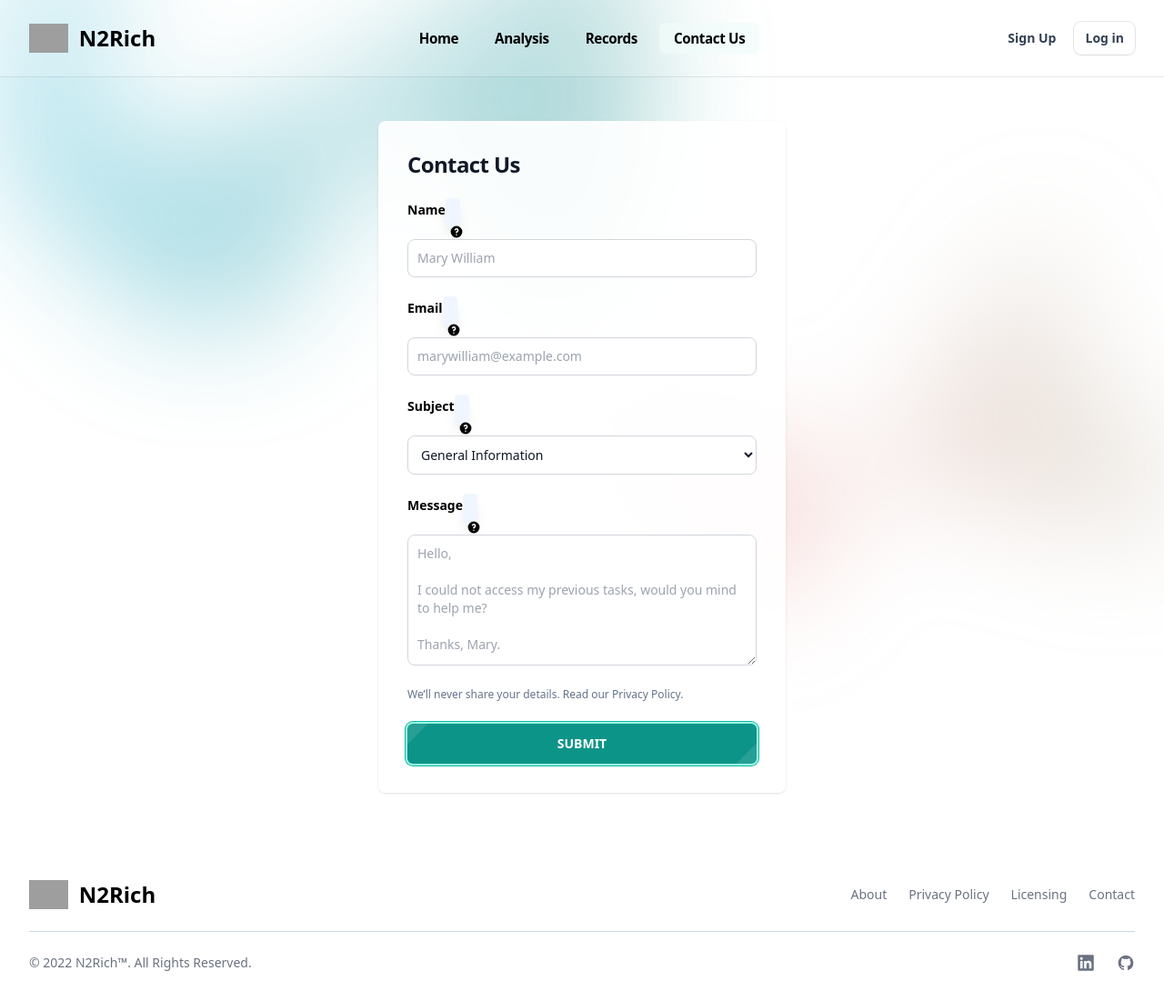
After one commit to noepinefrin/n2rich, a Django app: page /contact_us in a window 1280 px wide. The commit adds this page. Shown: the whole page at 91% size. Run offline with Django 4.2, Linux system fonts and the light colour scheme; parts of the project's set-up code (start-up, migrations or seed data) failed here and were passed over; some libraries are stand-ins or nearby versions; grey boxes are pictures that could not be loaded.

Commit message:
Contact and Env Changes
Reset Pass view, error pages, official mails and env variable changes.

```diff
--- a/n2rich/enrichment/forms.py
+++ b/n2rich/enrichment/forms.py
@@ -2,7 +2,7 @@ from django import forms
 from django.utils.translation import gettext_lazy as _
 from django.core.exceptions import ValidationError
 
-from .models import EnrichmentRecordModel, EnrichmentSearchRecordModel
+from .models import EnrichmentRecordModel, EnrichmentSearchRecordModel, ContactUsModel
 from .helperfunctions import get_object_or_none
 
 from django.contrib.auth.forms import PasswordResetForm, SetPasswordForm
@@ -123,5 +123,35 @@ class EnrichmentSearchForm(forms.ModelForm):
                 self.add_error('searched_task_id', "This result is flagged as PRIVATE. If its your analysis, you should sign in as user which is performed this analysis.")
 
 
-        "065a9707-9200-422a-9003-bcb025801da8" # BERKAY OZCELIK PRIVATE TAG
-        "b8285e61-9994-4c39-a311-c9cd6eca7e8b" # ILETISIM MUGZ PRIVATE TAG
+class ContactUsForm(forms.ModelForm):
+
+    class Meta:
+        model = ContactUsModel
+        fields = ('name', 'email', 'subject', 'message')
+        exclude = ('contact_at', )
+
+
+    def __init__(self, *args, **kwargs):
+
+        self.user = kwargs.pop('user', None)
+
+        super(ContactUsForm, self).__init__(*args, **kwargs)
+
+        self.fields.get('name').widget.attrs.update({
+            'class': 'bg-white border border-gray-300 text-gray-900 text-sm rounded-lg focus:ring-slate-500 focus:border-slate-500 block w-full p-2.5',
+            'placeholder': 'Mary William'
+        })
+
+        self.fields.get('email').widget.attrs.update({
+            'class': 'bg-white border border-gray-300 text-gray-900 text-sm rounded-lg focus:ring-slate-500 focus:border-slate-500 block w-full p-2.5',
+            'placeholder': 'marywilliam@example.com'
+        })
+
+        self.fields.get('subject').widget.attrs.update({
+            'class': 'bg-white border border-gray-300 text-gray-900 text-sm rounded-lg focus:ring-slate-500 focus:border-slate-500 block w-full p-2.5'
+        })
+
+        self.fields.get('message').widget.attrs.update({
+            'class': 'p-2.5 w-full h-36 max-h-48 text-sm text-gray-900 bg-white rounded-lg border border-gray-300 focus:ring-slate-500 focus:border-slate-500',
+            'placeholder': 'Hello,\n\nI could not access my previous tasks, would you mind to help me?\n\nThanks, Mary.'
+        })
--- a/n2rich/enrichment/permissions.py
+++ b/n2rich/enrichment/permissions.py
@@ -1,8 +1,6 @@
 def has_perm(request, obj):
-    if obj.shareable == 'public' and obj.is_active:
+    if obj.is_active and obj.shareable == 'public':
         return True
-    elif not obj.is_active:
-        return False
     elif not request.user.is_authenticated:
         return False
     elif obj.user != request.user:
--- a/n2rich/enrichment/tasks.py
+++ b/n2rich/enrichment/tasks.py
@@ -20,7 +20,7 @@ def clean_db_after_14_days():
     later_than_14_days_results = EnrichmentRecordModel.objects.filter(analysed_at__lt=d)
 
     for record in later_than_14_days_results:
-        record.result.delete() # Delete results after 14 days because of storage issues. (sry)
+        record.result.delete() # Delete results after 14 days because of storage issues.
         record.is_active = False
         record.save()
 
@@ -28,7 +28,7 @@ def clean_db_after_14_days():
 @app.on_after_finalize.connect
 def setup_periodic_tasks(sender, **kwargs):
     sender.add_periodic_task(
-        crontab(hour=5, minute=0), # Execute every day at 5.00 A.M.
+        crontab(hour=6, minute=0), # Execute every day at 6.00 A.M.
         clean_db_after_14_days.s(),
     )
 
@@ -39,7 +39,7 @@ class BaseTask(Task):
         obj = get_object_or_none(EnrichmentRecordModel, task_id=task_id)
 
         if obj:
-            obj.complete = False
+            obj.complete = True
             obj.success = False
             obj.save()
 
--- a/n2rich/enrichment/urls.py
+++ b/n2rich/enrichment/urls.py
@@ -20,6 +20,7 @@ urlpatterns = [
     path('get_record', views.SearchRecordView.as_view(), name='get_record'),
     path('get_record/<uuid:task_id>', views.RecordView.as_view(), name='record'),
     path('myrecords/', views.UserRecords.as_view(), name='user_records'),
+    path('contact_us', views.ContactUsView.as_view(), name='contact_us'),
 
     path('signup/', SignupView.as_view(), name='signup'),
     path('login/', UserLoginView.as_view(), name='login'),
--- a/n2rich/enrichment/views.py
+++ b/n2rich/enrichment/views.py
@@ -1,5 +1,6 @@
 from typing import Any
 
+from django.core.mail import EmailMessage
 from django.shortcuts import render, redirect, get_object_or_404
 from django.http import HttpRequest, HttpResponse, HttpResponseRedirect, JsonResponse, HttpResponseForbidden
 from django.urls import reverse
@@ -8,10 +9,15 @@ from django.contrib.auth.forms import UserCreationForm
 from django.contrib.auth import authenticate, login, get_user_model
 from django.contrib.auth.views import LoginView
 from django.contrib.auth.mixins import LoginRequiredMixin
+from django.contrib import messages
+from django.conf import settings
+from django.core.mail import get_connection
+
+from django.db.models import Q
 
 from django.contrib.auth import views as auth_views
 
-from .forms import EnrichmentRecordForm, EnrichmentSearchForm, UserPasswordResetForm
+from .forms import EnrichmentRecordForm, EnrichmentSearchForm, UserPasswordResetForm, ContactUsForm
 from .models import EnrichmentRecordModel
 
 from .tasks import enrichment_analysis
@@ -194,6 +200,16 @@ class AnalysisFormView(generic.FormView):
         kwargs['user'] = self.request.user
         return kwargs
 
+    def get_context_data(self, **kwargs):
+        context = super(AnalysisFormView, self).get_context_data(**kwargs)
+        example_result_filtered = EnrichmentRecordModel.objects.filter(
+            Q(is_active=True) &
+            Q(shareable='public') &
+            Q(gene_count__gte=8)
+            ).order_by('?').first() # Return random task to every request.
+        context['EXAMPLE_RESULT'] = example_result_filtered.task_id
+        return context
+
 class SignupForm(UserCreationForm):
     class Meta:
         model = get_user_model()
@@ -230,11 +246,57 @@ class UserLoginView(LoginView):
             return redirect('/')
         return super().dispatch(request, *args, **kwargs)
 
+class ContactUsView(generic.FormView):
+    template_name = 'contact_form.html'
+    form_class = ContactUsForm
+
+    def post(self, request, *args, **kwargs):
+
+        form_class = self.get_form_class()
+        form = self.get_form(form_class)
+        form.full_clean()
+
+        if form.is_valid():
+
+            name = form.cleaned_data['name']
+            email = form.cleaned_data['email']
+            subject = form.cleaned_data['subject']
+            message = form.cleaned_data['message']
+
+            connection = get_connection(
+                host=settings.EMAIL_HOST,
+                port=settings.EMAIL_PORT,
+                username=settings.EMAIL_CONTACT_FORM_USER,
+                password=settings.EMAIL_CONTACT_FORM_PASSWORD
+            )
+
+            EmailMessage(
+                subject,
+                f'EMAIL FROM: {name}, DESCRIPTION: {message}',
+                settings.EMAIL_HOST_USER,
+                [settings.EMAIL_CONTACT_FORM_USER],
+                reply_to=[email],
+                connection=connection
+            ).send(fail_silently=True)
+
+            messages.success(self.request, 'Form submit successfully')
+
+            form.save()
+
+            return HttpResponseRedirect(self.request.path_info)
+
+        return self.render_to_response(self.get_context_data(form=form))
+
+    def get_form_kwargs(self):
+        kwargs = super(ContactUsView, self).get_form_kwargs()
+        kwargs['user'] = self.request.user
+        return kwargs
+
 def index(request):
     return render(request, 'landing.html')
 
 def test(request):
-    return render(request, 'errors/403.html')
+    return render(request, 'errors/400.html')
 
 def handler400(request, exception):
     context = {}
--- a/n2rich/templates/analysis.html
+++ b/n2rich/templates/analysis.html
@@ -29,12 +29,12 @@
                   </svg>
                 </div>
                 <div class="flex-grow pl-4">
-                  <h2 class="font-semibold title-font text-sm text-teal-800 mb-1 tracking-wider">STEP 1
+                  <h2 class="font-semibold text-lg title-font text-sm text-teal-800 mb-1 tracking-wider">STEP 1
                     <p class="tracking-normal">SELECT FIELD WITHIN</p>
                   </h2>
                   <p class="leading-relaxed mb-1">
                     <p class="text-sm tracking-wider">Transcription, Pathways, Ontologies, Disease/Drugs and Cell Types</p>
-                    <a class="flex flex-wrap font-bold text-mrgreen mt-3" href="#">or Start with an EXAMPLE!<svg class="fill-mrgreen w-5 h-5 mt-0.5 ml-0.5" xmlns="http://www.w3.org/2000/svg" viewBox="0 0 448 512"><path d="M384 32c35.3 0 64 28.7 64 64V416c0 35.3-28.7 64-64 64H64c-35.3 0-64-28.7-64-64V96C0 60.7 28.7 32 64 32H384zM160 144c-13.3 0-24 10.7-24 24s10.7 24 24 24h94.1L119 327c-9.4 9.4-9.4 24.6 0 33.9s24.6 9.4 33.9 0l135-135V328c0 13.3 10.7 24 24 24s24-10.7 24-24V168c0-13.3-10.7-24-24-24H160z"/></svg>
+                    <a class="flex flex-wrap font-semibold text-md text-mrgreen font-mono rounded-md mt-4 w-fit px-2 py-1.5 transition-all hover:bg-mrgreen/5" href="{% url 'analysis_archive' EXAMPLE_RESULT %}">or look at an EXAMPLE!<svg class="fill-mrgreen w-5 h-5 mt-0.5 ml-0.5" xmlns="http://www.w3.org/2000/svg" viewBox="0 0 448 512"><path d="M384 32c35.3 0 64 28.7 64 64V416c0 35.3-28.7 64-64 64H64c-35.3 0-64-28.7-64-64V96C0 60.7 28.7 32 64 32H384zM160 144c-13.3 0-24 10.7-24 24s10.7 24 24 24h94.1L119 327c-9.4 9.4-9.4 24.6 0 33.9s24.6 9.4 33.9 0l135-135V328c0 13.3 10.7 24 24 24s24-10.7 24-24V168c0-13.3-10.7-24-24-24H160z"/></svg>
                     </a>
                   </p>
                 </div>
@@ -118,7 +118,5 @@
           </form>
         </div>
     </div>
-
-    <script src="{% static 'js/checkbox.js' %}"></script>
 </main>
 {% endblock %}
--- a/n2rich/templates/base.html
+++ b/n2rich/templates/base.html
@@ -31,7 +31,7 @@
         <div class="flex lg:min-w-0 lg:flex-1" aria-label="Global">
             <a href="/" class="flex items-center">
                 <img class="mr-3 h-8" src="https://tailwindui.com/img/logos/mark.svg?color=teal&shade=800" alt="">
-                <span class="self-center text-2xl font-semibold text-mrgreen whitespace-nowrap">N2Rich</span>
+                <span class="self-center text-2xl font-bold text-mrgreen whitespace-nowrap">N2Rich</span>
             </a>
         </div>
 
@@ -50,7 +50,7 @@
              <li><a class="font-semibold transition-all hover:bg-teal-50/40 rounded-md px-4 py-2.5 cursor-pointer h-[34px] flex items-center tracking-tight {% if url_name == 'index' %}bg-teal-50/70{% endif %}" href="{% url 'index' %}">Home</a></li>
              <li><a class="font-semibold transition-all hover:bg-teal-50/40 rounded-md px-4 py-2.5 cursor-pointer h-[34px] flex items-center tracking-tight {% if url_name == 'analysis' %}bg-teal-50/70{% endif %}" href="{% url 'analysis' %}">Analysis</a></li>
              <li><a class="font-semibold transition-all hover:bg-teal-50/40 rounded-md px-4 py-2.5 cursor-pointer h-[34px] flex items-center tracking-tight {% if url_name == 'get_record' %}bg-teal-50/70{% endif %}" href="{% url 'get_record' %}">Records</a></li>
-             <li><a class="font-semibold transition-all hover:bg-teal-50/40 rounded-md px-4 py-2.5 cursor-pointer h-[34px] flex items-center tracking-tight" href="#">Contact Us</a></li>
+             <li><a class="font-semibold transition-all hover:bg-teal-50/40 rounded-md px-4 py-2.5 cursor-pointer h-[34px] flex items-center tracking-tight {% if url_name == 'contact_us' %}bg-teal-50/70{% endif %}" href="{% url 'contact_us' %}">Contact Us</a></li>
              {% endwith %}
           </ul>
        </nav>
@@ -94,8 +94,8 @@
   <footer class="p-8">
     <div class="sm:flex sm:items-center sm:justify-between">
         <a href="/" class="flex items-center">
-            <img class="mr-3 h-8" src="https://tailwindui.com/img/logos/mark.svg?color=blue&shade=400" alt="">
-            <span class="self-center text-2xl font-semibold text-blue-400 whitespace-nowrap">N2Rich</span>
+            <img class="mr-3 h-8" src="https://tailwindui.com/img/logos/mark.svg?color=teal&shade=800" alt="">
+            <span class="self-center text-2xl font-bold text-mrgreen whitespace-nowrap">N2Rich</span>
         </a>
         <ul class="flex flex-wrap items-center text-sm text-gray-500">
             <li>
@@ -114,14 +114,14 @@
     </div>
     <hr class="my-6 sm:mx-auto border-slate-300 lg:my-6"/>
     <div class="sm:flex sm:items-center sm:justify-between">
-      <span class="text-sm text-gray-500 sm:text-center">© 2022 <a href="https://flowbite.com/" class="hover:underline">BRD Rich™</a>. All Rights Reserved.
+      <span class="text-sm text-gray-500 sm:text-center">© 2022 <a href="https://flowbite.com/" class="hover:underline">N2Rich™</a>. All Rights Reserved.
       </span>
       <div class="flex mt-2 space-x-6 sm:justify-center sm:mt-0">
-          <a href="#" class="text-gray-500 hover:text-gray-900">
+          <a href="https://www.linkedin.com/in/berkay-ozcelik/" class="text-gray-500 hover:text-gray-900">
               <svg class="w-5 h-5" fill="currentColor" xmlns="http://www.w3.org/2000/svg" viewBox="0 0 448 512"><path d="M416 32H31.9C14.3 32 0 46.5 0 64.3v383.4C0 465.5 14.3 480 31.9 480H416c17.6 0 32-14.5 32-32.3V64.3c0-17.8-14.4-32.3-32-32.3zM135.4 416H69V202.2h66.5V416zm-33.2-243c-21.3 0-38.5-17.3-38.5-38.5S80.9 96 102.2 96c21.2 0 38.5 17.3 38.5 38.5 0 21.3-17.2 38.5-38.5 38.5zm282.1 243h-66.4V312c0-24.8-.5-56.7-34.5-56.7-34.6 0-39.9 27-39.9 54.9V416h-66.4V202.2h63.7v29.2h.9c8.9-16.8 30.6-34.5 62.9-34.5 67.2 0 79.7 44.3 79.7 101.9V416z"/></svg>
               <span class="sr-only">Linkedin page</span>
           </a>
-          <a href="#" class="text-gray-500 hover:text-gray-900">
+          <a href="https://github.com/noepinefrin" class="text-gray-500 hover:text-gray-900">
               <svg class="w-5 h-5" fill="currentColor" viewBox="0 0 24 24" aria-hidden="true"><path fill-rule="evenodd" d="M12 2C6.477 2 2 6.484 2 12.017c0 4.425 2.865 8.18 6.839 9.504.5.092.682-.217.682-.483 0-.237-.008-.868-.013-1.703-2.782.605-3.369-1.343-3.369-1.343-.454-1.158-1.11-1.466-1.11-1.466-.908-.62.069-.608.069-.608 1.003.07 1.531 1.032 1.531 1.032.892 1.53 2.341 1.088 2.91.832.092-.647.35-1.088.636-1.338-2.22-.253-4.555-1.113-4.555-4.951 0-1.093.39-1.988 1.029-2.688-.103-.253-.446-1.272.098-2.65 0 0 .84-.27 2.75 1.026A9.564 9.564 0 0112 6.844c.85.004 1.705.115 2.504.337 1.909-1.296 2.747-1.027 2.747-1.027.546 1.379.202 2.398.1 2.651.64.7 1.028 1.595 1.028 2.688 0 3.848-2.339 4.695-4.566 4.943.359.309.678.92.678 1.855 0 1.338-.012 2.419-.012 2.747 0 .268.18.58.688.482A10.019 10.019 0 0022 12.017C22 6.484 17.522 2 12 2z" clip-rule="evenodd" /></svg>
               <span class="sr-only">GitHub account</span>
           </a>
--- /dev/null
+++ b/n2rich/templates/contact_form.html
@@ -0,0 +1,64 @@
+{% extends 'base.html' %}
+
+{% load static %}
+{% load static tailwind_tags %}
+
+{% block content %}
+<section class="px-4 lg:px-20 mb-16">
+
+        <!-- SEARCH BAR BEGIN -->
+    <div class="flex justify-center items-center mt-12">
+        <div class="w-full h-fit bg-white/90 rounded-lg shadow sm:max-w-md xl:p-0">
+            <div class="p-12 space-y-4 md:space-y-6 sm:p-8">
+
+                <h1 class="text-xl font-bold leading-tight tracking-tight text-gray-900 md:text-2xl">
+                    Contact Us
+                </h1>
+
+                <form action="" method="post">
+                    {% csrf_token %}
+                    <div class="grid gap-6 mb-6 md:grid-cols-2 rounded-xl">
+                    {% for field in form %}
+                      <div id="{{ field.auto_id }}" class="flex flex-wrap col-span-2">
+
+                          {{ field.errors }}
+                          <label class="block mb-2 text-sm font-semibold text-lg text-mrblack" for="{{field.id_for_label}}">
+                              {{field.label}}
+                          </label>
+                          <div class="has-tooltip">
+                              <span class='tooltip rounded text-xs font-bold shadow-lg p-2 bg-blue-50 text-mrgreen -mt-8'>{{ field.help_text }}</span>
+                              <svg class="w-4 h-4 ml-1 mt-0.5 text-mrgreen hover:text-mrgreen/80" aria-hidden="true" fill="currentColor" viewBox="0 0 20 20" xmlns="http://www.w3.org/2000/svg"><path fill-rule="evenodd" d="M18 10a8 8 0 11-16 0 8 8 0 0116 0zm-8-3a1 1 0 00-.867.5 1 1 0 11-1.731-1A3 3 0 0113 8a3.001 3.001 0 01-2 2.83V11a1 1 0 11-2 0v-1a1 1 0 011-1 1 1 0 100-2zm0 8a1 1 0 100-2 1 1 0 000 2z" clip-rule="evenodd"></path></svg>
+                          </div>
+                              {{ field }}
+                      </div>
+                    {% endfor %}
+                    <p class="col-span-2 text-xs text-slate-500">We’ll never share your details. Read our <a href="#" class="text-mrgreen hover:underline">Privacy Policy</a>.</p>
+                  </div>
+
+                  <button type="submit" class="w-full font-black box-border relative z-30 inline-flex items-center justify-center w-auto px-8 py-3 overflow-hidden text-white transition-all duration-300 bg-teal-600 rounded-md cursor-pointer group ring-offset-2 ring-1 ring-teal-500 ring-offset-teal-200 hover:ring-offset-teal-600 ease focus:outline-none">
+                    <span class="absolute bottom-0 right-0 w-8 h-20 -mb-8 -mr-5 transition-all duration-300 ease-out transform rotate-45 translate-x-1 bg-white opacity-10 group-hover:translate-x-0"></span>
+                    <span class="absolute top-0 left-0 w-20 h-8 -mt-1 -ml-12 transition-all duration-300 ease-out transform -rotate-45 -translate-x-1 bg-white opacity-10 group-hover:translate-x-0"></span>
+                    <span class="relative z-20 flex items-center text-sm">
+                    SUBMIT
+                    </span>
+                  </button>
+                </form>
+            </div>
+        </div>
+    </div>
+        <!-- SEARCH BAR END -->
+</section>
+{% if messages %}
+<div id="form_message" class="fixed bottom-10 right-10 z-50 space-y-4">
+    {% for message in messages %}
+    <div class="max-w-xs rounded-md shadow-lg cursor-pointer flex gap gap-4 px-4 py-4 items-center bg-green-500 text-white transition transform ease-in-out duration-500">
+        {{ message }}
+    </div>
+    {% endfor %}
+</div>
+{% endif %}
+
+<script src="{% static 'js/messagedisappear.js' %}"></script>
+
+</script>
+{% endblock content %}
```
Also changed, not shown: docker-compose.yml (+2 -9 lines), n2rich/enrichment/models.py (+28 -2 lines), n2rich/n2rich/settings.py (+8 -4 lines), n2rich/templates/progress.html (+40 -5 lines), n2rich/templates/results_from_archive.html (+46 -11 lines), n2rich/enrichment/migrations/0002_enrichmentrecordmodel_gene_count.py (added), n2rich/enrichment/migrations/0003_contactusmodel.py (added), 2 other files.
